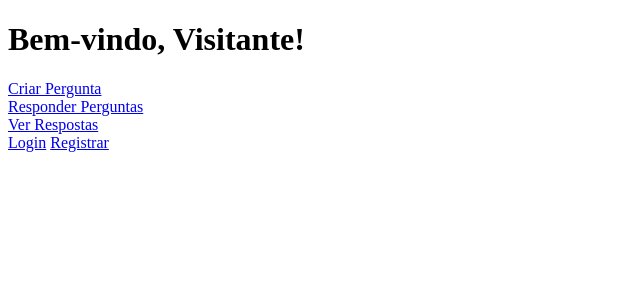
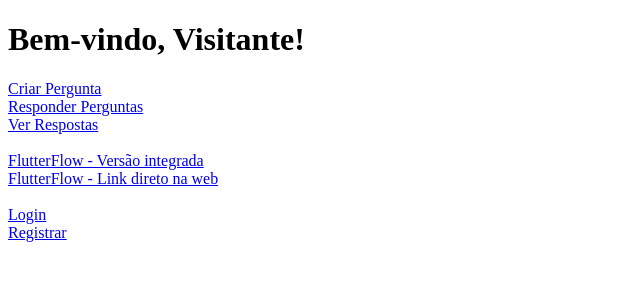
Before and after one commit to JVitorDkx/Projeto-LBRLIBRAS, a Flask app: page / in a window 1280 px wide. Shown: the top 300 px of the page, without its empty margins (0-640 px from the left). Run offline with Flask 3, Linux system fonts and the light colour scheme; some libraries are stand-ins or nearby versions.

Commit message:
API flutter integrado

```diff
--- a/app.py
+++ b/app.py
@@ -169,5 +169,9 @@ def logout():
     session.pop('username', None)  # Remove o usuário da sessão
     return redirect(url_for('home'))  # Redireciona de volta para a página inicial
 
+@app.route('/flutter')
+def flutter():
+    return render_template('flutter.html')
+
 if __name__ == "__main__":
     app.run(debug=True)
--- /dev/null
+++ b/templates/flutter.html
@@ -0,0 +1,2 @@
+<a href="{{ url_for('home') }}">Voltar para a Home</a><br><br>
+<iframe src="https://llibras-bpj6xb.flutterflow.app/" width="100%" height="600px" style="border:none;"></iframe>
--- a/templates/home.html
+++ b/templates/home.html
@@ -7,12 +7,32 @@
     <h1>Bem-vindo, {{ username }}!</h1>
     <a href="{{ url_for('create_question') }}">Criar Pergunta</a><br>
     <a href="{{ url_for('answer_question') }}">Responder Perguntas</a><br>
-    <a href="{{ url_for('responses') }}">Ver Respostas</a><br>
+    <a href="{{ url_for('responses') }}">Ver Respostas</a><br><br>
+
+    <!-- Links do FlutterFlow separados -->
+    <a href="{{ url_for('flutter') }}">FlutterFlow - Versão integrada</a><br>
+    <a href="https://llibras-bpj6xb.flutterflow.app/" target="_blank">FlutterFlow - Link direto na web</a><br><br>
+
     {% if username != "Visitante" %}
         <a href="{{ url_for('logout') }}">Sair</a>
     {% else %}
-        <a href="{{ url_for('login') }}">Login</a>
+        <a href="{{ url_for('login') }}">Login</a><br>
         <a href="{{ url_for('register') }}">Registrar</a>
     {% endif %}
+
+    <!-- API VLibras -->
+    <div vw class="enabled">
+        <div vw-access-button class="active"></div>
+        <div vw-plugin-wrapper>
+            <div class="vw-plugin-top-wrapper"></div>
+        </div>
+    </div>
+
+    <script src="https://vlibras.gov.br/app/vlibras-plugin.js"></script>
+    <script>
+        new window.VLibras.Widget('https://vlibras.gov.br/app');
+    </script>
+    <!-- API VLibras -->
+
 </body>
 </html>
```
Also changed, not shown: questions.json (+1 -1 lines), templates/answer_question.html (+15 -1 lines).
